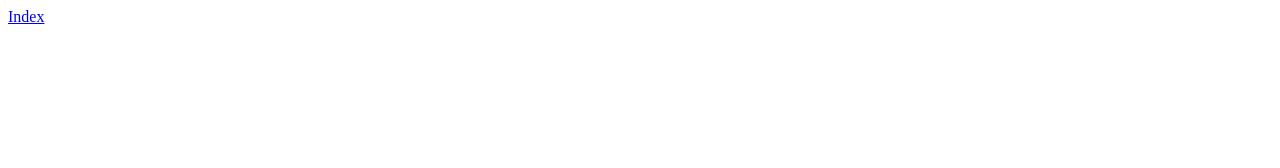
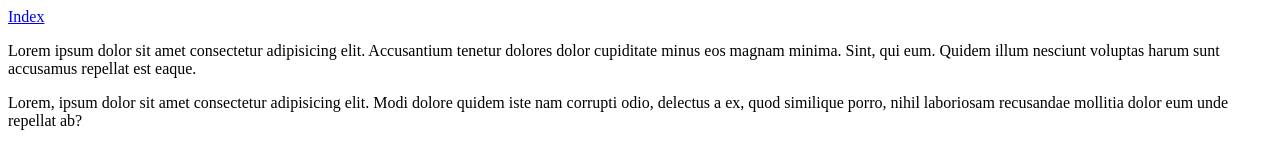
Before and after one commit to Nguyen-Toan-2004/du-an-test, a plain HTML site: page home.html in a window 1280 px wide. Drawn offline with Linux system fonts and the light colour scheme.

Commit message:
tiep tuc

```diff
--- a/home.html
+++ b/home.html
@@ -7,5 +7,15 @@
   </head>
   <body>
     <a href="/index.html">Index</a>
+    <p>
+      Lorem ipsum dolor sit amet consectetur adipisicing elit. Accusantium
+      tenetur dolores dolor cupiditate minus eos magnam minima. Sint, qui eum.
+      Quidem illum nesciunt voluptas harum sunt accusamus repellat est eaque.
+    </p>
+    <p>
+      Lorem, ipsum dolor sit amet consectetur adipisicing elit. Modi dolore
+      quidem iste nam corrupti odio, delectus a ex, quod similique porro, nihil
+      laboriosam recusandae mollitia dolor eum unde repellat ab?
+    </p>
   </body>
 </html>
```
